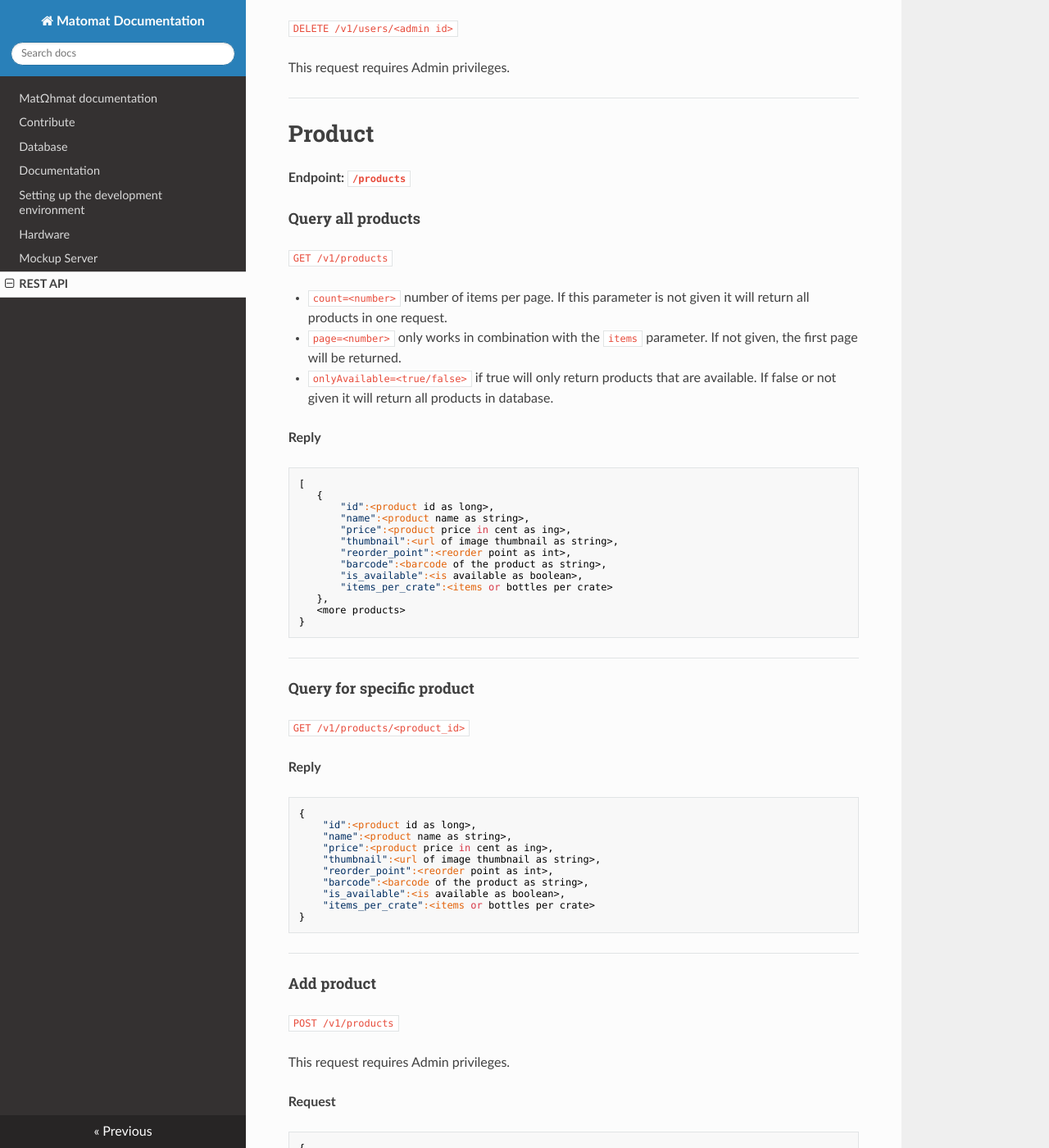
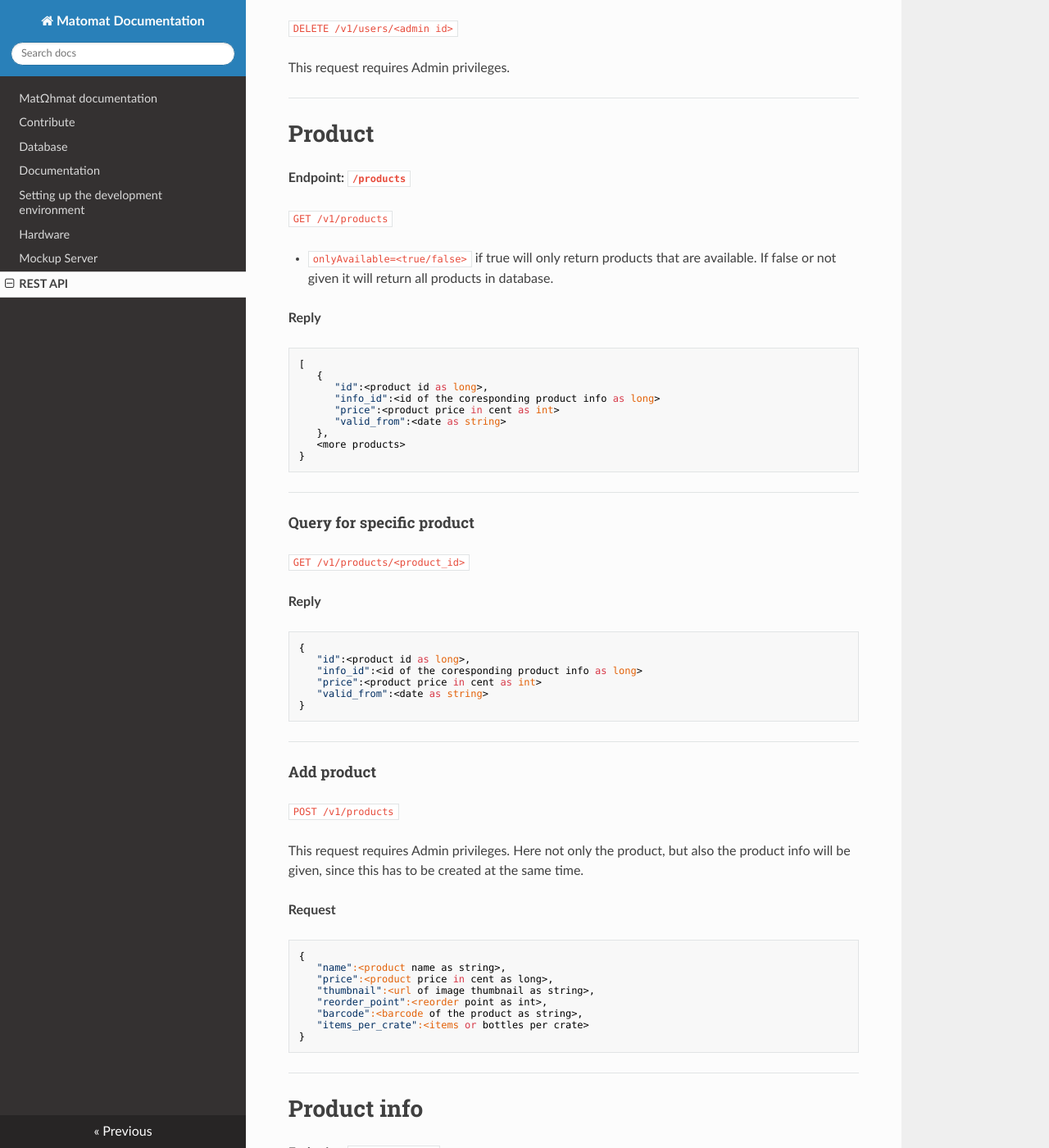
Before and after one commit to FSIN-ohm/Matomat-Documentation, an MkDocs documentation site: the page built from docs/rest_api.md, in a window 1280 px wide and 1400 px high, scrolled down 5390 px. Shown: the whole window at 82% size. Built offline with MkDocs 1.6.1, drawn with Linux system fonts in a browser that asks for light colours; nearby versions of some CDN libraries; some of the changed text lies outside the part shown.

Commit message:
update rest api so it explicitly has a product info

````diff
--- a/docs/rest_api.md
+++ b/docs/rest_api.md
@@ -256,13 +256,127 @@
 
 __Endpoint: `/products`__
 
+`GET /v1/products`
+
+- `onlyAvailable=<true/false>` if true will only return products that are available. If false or not given it will return all products in database.
+
+__Reply__
+```
+[
+   {
+      "id":<product id as long>,
+      "info_id":<id of the coresponding product info as long>
+      "price":<product price in cent as int>
+      "valid_from":<date as string>
+   },
+   <more products>
+}
+```
+----
+
+#### Query for specific product
+
+`GET /v1/products/<product_id>`
+
+__Reply__
+```
+{
+   "id":<product id as long>,
+   "info_id":<id of the coresponding product info as long>
+   "price":<product price in cent as int>
+   "valid_from":<date as string>
+}
+```
+
+----
+#### Add product
+
+`POST /v1/products`
+
+This request requires Admin privileges.
+Here not only the product, but also the product info will be given,
+since this has to be created at the same time.
+
+__Request__
+
+```
+{
+   "name":<product name as string>,
+   "price":<product price in cent as long>,
+   "thumbnail":<url of image thumbnail as string>,
+   "reorder_point":<reorder point as int>,
+   "barcode":<barcode of the product as string>,
+   "items_per_crate":<items or bottles per crate>
+}
+```
+----
+
+# Product info
+
+__Endpoint: `/product_infos`__
+
+#### Query all product infos
+
+`GET /v1/product_infos`
+
+__Reply__
+```
+[
+   {
+       "id":<product info id as long>,
+       "name":<product name as string>,
+       "thumbnail":<url of image thumbnail as string>,
+       "reorder_point":<reorder point as int>,
+       "barcode":<barcode of the product as string>,
+       "is_available":<is available as boolean>,
+       "items_per_crate":<items or bottles per crate>
+   },
+   <more product infos>
+}
+```
+
+----
+#### Query specific product info
+
+`GET /v1/product_infos`
+
+__Reply__
+```
+{
+   "id":<product info id as long>,
+   "name":<product name as string>,
+   "thumbnail":<url of image thumbnail as string>,
+   "reorder_point":<reorder point as int>,
+   "barcode":<barcode of the product as string>,
+   "is_available":<is available as boolean>,
+   "items_per_crate":<items or bottles per crate>
+}
+```
+
+----
+#### Update existing product info
+
+`PATCH /v1/product_infos/<product info id>`
+
+__Request__
+```
+{
+   "name":<product name as string>,
+   "thumbnail":<url of image thumbnail as string>,
+   "reorder_point":<reorder point as int>,
+   "barcode":<barcode of the product as string>,
+   "is_available":<is available as boolean>,
+   "items_per_crate":<items or bottles per crate>
+}
+```
+
+# Product
+
+__Endpoint: `/products`__
+
 #### Query all products
 
 `GET /v1/products`
-
-- `count=<number>` number of items per page. If this parameter is not given it will return all products in one request.
-- `page=<number>` only works in combination with the `items` parameter. If not given, the first page will be returned.
-- `onlyAvailable=<true/false>` if true will only return products that are available. If false or not given it will return all products in database.
 
 __Reply__
 ```
@@ -467,11 +581,10 @@
    "sender":<user id of the sender as long>,
    "receiver":<user id of the receiver as long>,
    "amount":<amount of money transfered in cent as long>,
-   "buy_cost":<amount of money the order cost at the merchand in cent as long>,
    "transaction_type":"order",
    "purchased": [
       {
-          "product":<product id as int>,
+          "product_info":<product info id as int>,
           "amount":<amount of this bought as int>
       },
       <etc>
@@ -554,7 +667,7 @@
    "buy_cost":<amount of money the order cost in cent as long>,
    "orders": [
       {
-         "product": <product id>,
+         "product_info": <product info id>,
          "amount": <count of this product ordered>
       },
       <more products added by this order>
@@ -581,8 +694,6 @@
    ]
 }
 ```
-
-
 
 ----
 # Authentication
@@ -625,11 +736,3 @@
 Error codes:
 
 - `500` Server errored
-
-All the error codes beside the success code 200 will also return a JSON containing an error message which can be displayed by the client:
-
-```
-{
-   "error_message":"<this is an error message>"
-}
-```
````
